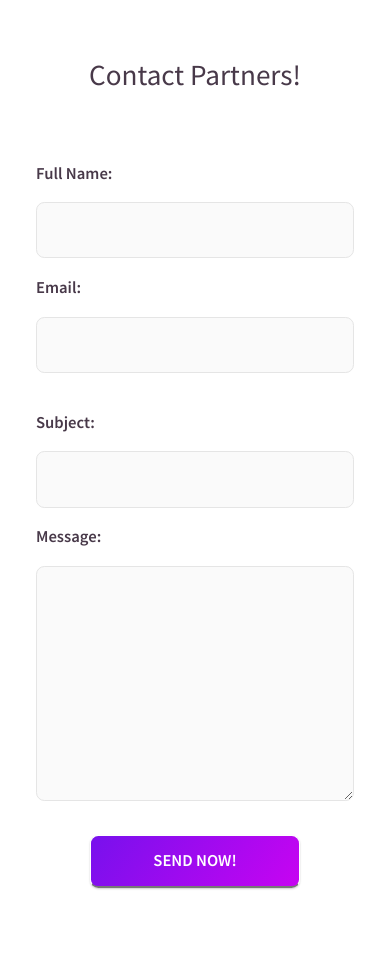
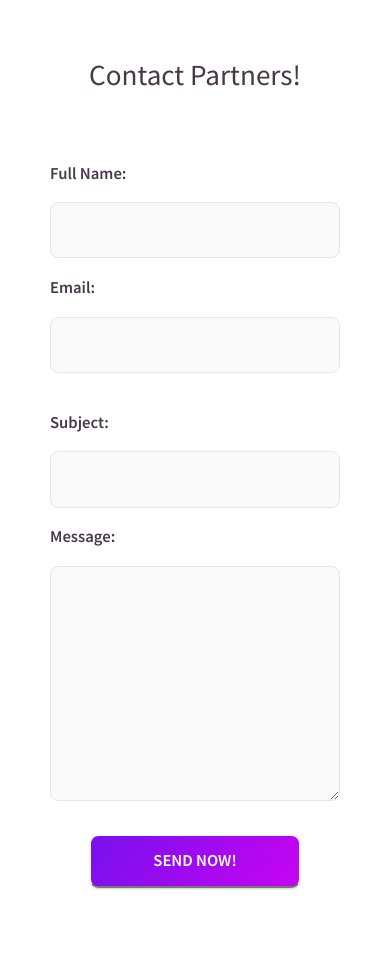
Before and after one commit to tjhammer845/partners-bar-nightclub, a PHP site: page /contact.php in a window 390 px wide. Shown: the part 492-1454 px from the top of the page. Run offline with PHP 8.4, Linux system fonts and the light colour scheme; some libraries are stand-ins or nearby versions.

Commit message:
responsive contact bar fix

```diff
--- a/assets/css/main.css
+++ b/assets/css/main.css
@@ -3210,7 +3210,7 @@ body.homepage.is-preload #header:after {
 	/* Wrapper */
 
 	.wrapper {
-		padding: 3em 1em 3em 1em;
+		padding: 3em;
 	}
 
 	/* Header */
--- a/assets/css/partners.css
+++ b/assets/css/partners.css
@@ -392,6 +392,9 @@ h3 {
   #page-wrapper #header .inner header img.logo-img {
     max-width: 300px;
   }
+  .wrapper article footer section form {
+    padding: 0 3em;
+  }
   .wrapper article footer section form .fields ul.actions li input {
     margin-left: auto;
     margin-right: auto;
```
